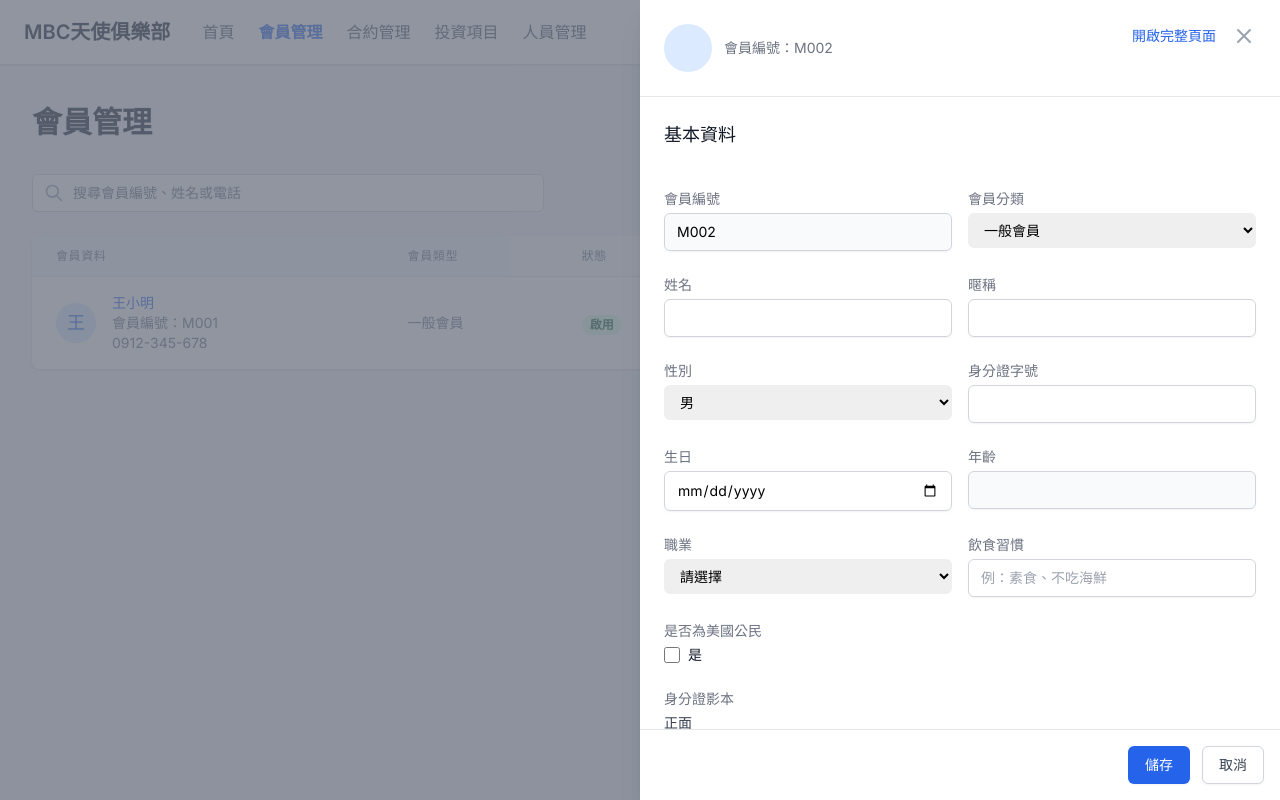
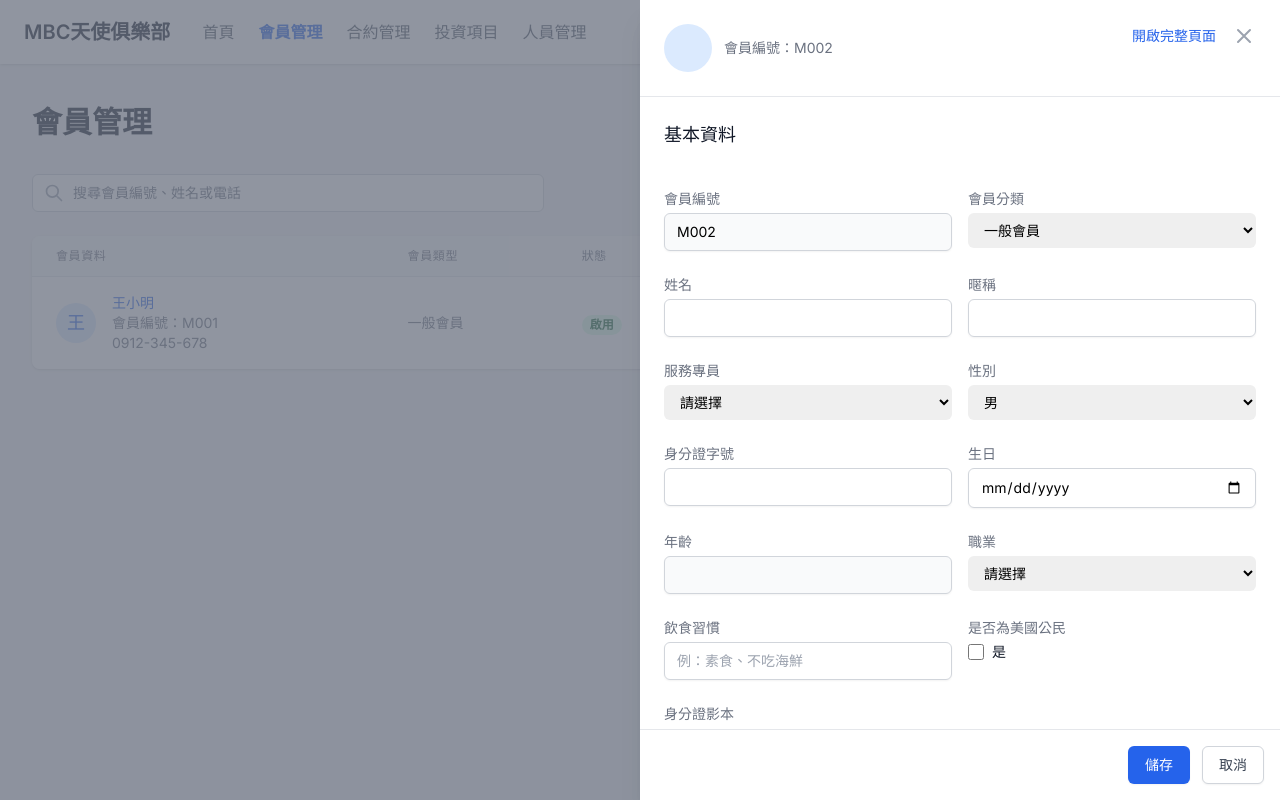
Before and after one commit to yyami731117tw/sum-crm, a Next.js app: page /admin/members in a window 1280 px wide. Both pictures are taken after a click on the button "新增會員". Built offline with nearby package versions, Linux system fonts and the light colour scheme.

Commit message:
feat: 會員詳細資料增加服務專員欄位

```diff
--- a/pages/admin/members.tsx
+++ b/pages/admin/members.tsx
@@ -793,6 +793,21 @@ const MembersPage: NextPage = () => {
                         </dd>
                       </div>
                       <div className="sm:col-span-1">
+                        <dt className="text-sm font-medium text-gray-500">服務專員</dt>
+                        <dd className="mt-1">
+                          <select
+                            value={sidebarMember.serviceStaff || ''}
+                            onChange={(e) => setSidebarMember({...sidebarMember, serviceStaff: e.target.value})}
+                            className="block w-full pl-3 pr-10 py-2 text-base border-gray-300 focus:outline-none focus:ring-blue-500 focus:border-blue-500 sm:text-sm rounded-md"
+                          >
+                            <option value="">請選擇</option>
+                            {users.map(user => (
+                              <option key={user.id} value={user.name}>{user.name}</option>
+                            ))}
+                          </select>
+                        </dd>
+                      </div>
+                      <div className="sm:col-span-1">
                         <dt className="text-sm font-medium text-gray-500">性別</dt>
                         <dd className="mt-1">
                           <select
```
